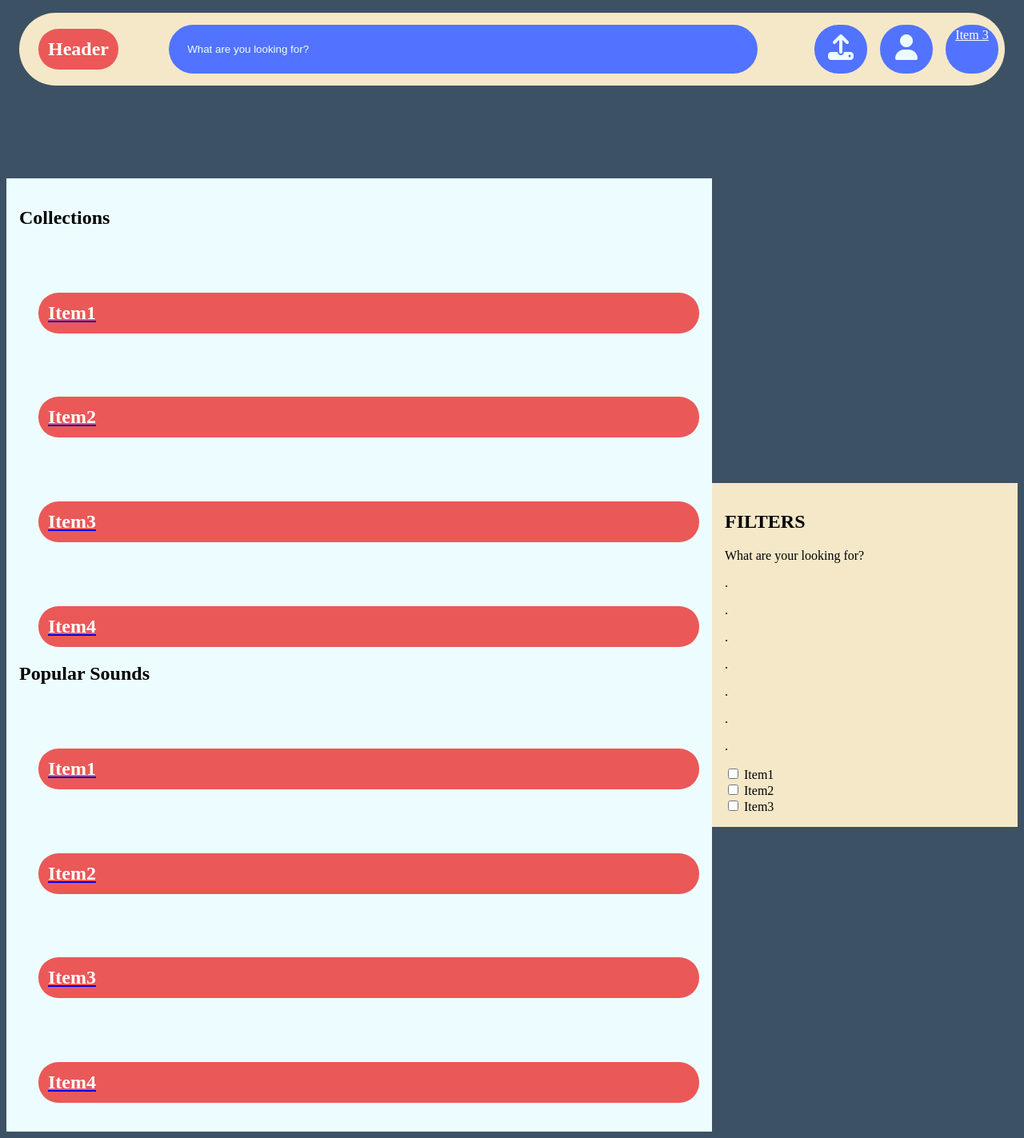
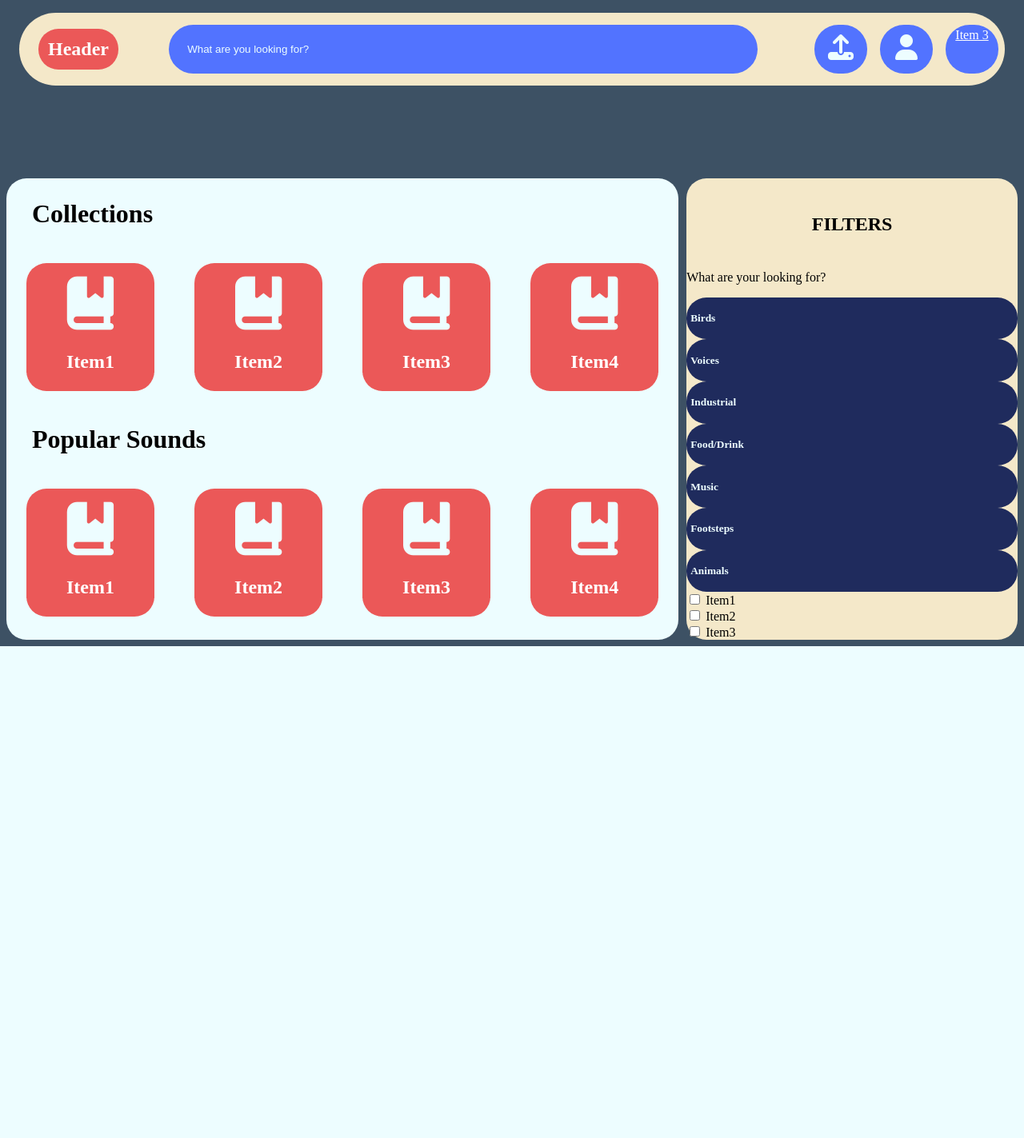
Before and after one commit to NoahZS-webdev/catalystSoundLib, a PHP site: page / in a window 1280 px wide. Shown: the whole page at 80% size. After the commit the page ends 808 px from the top, so only its background shows below. Run offline with PHP 8.4, Linux system fonts and the light colour scheme; some libraries are stand-ins or nearby versions.

Commit message:
reworked index.html

```diff
--- a/css/styles.css
+++ b/css/styles.css
@@ -13,7 +13,6 @@ body {
 h2 {
     background-color: #eb5858;
     color: #ffffff;
-
     margin-left: 1em;
     padding: .5em;
     border-radius: 25px;
@@ -88,26 +87,94 @@ input[type=text], select, textarea {
     text-align: left;
 }
 
+.flexContain {
+    display: flex;
+    flex-direction: row;
+}
+
 /* style specifies how big the spacer div is */
 .spacer {
     height: 100px;
 }
+/**/
 
-.flexContain{
-    margin: auto;
-    background-color: #edfdff;
-    flex-basis: 68%;
-    padding: 1em;
+/* styles for the main section */
+.mainDiv {
+    display: flex;
+    flex-direction: row;
+    gap: 10px;
 }
 
-.flexFilter{
-    margin: auto;
-    background-color: #f4e8c9;
-    flex-basis: 28%;
-    padding: 1em;
+.filterdpop {
+    background-color: #edfdff;
+    flex-basis: 67%;
+    border-radius: 25px;
 }
 
+.filterdpop h1 {
+    padding-left:1em;
+    font-size: 2em;
+}
 
-.flexbox{
+.collectionsContainer {
     display: flex;
+    flex-direction: row;
+    justify-content: space-around;
+
 }
+
+.flexSoundbox {
+    background-color: #eb5858;
+    margin: 1em;
+    flex-basis: 10em;
+    text-align: center;
+    border-radius: 25px;
+    height: 10em;
+}
+
+.flexSoundbox i {
+    font-size: 50pt;
+    text-align: center;
+    padding-bottom: .4em;
+}
+
+.flexSoundbox h2{
+    margin: 0;
+    padding: 0;
+    border-radius: 0;
+}
+
+.flexSoundbox a {
+    text-decoration: none;
+}
+
+.filterdpop2 {
+    background-color: #f4e8c9;
+    flex-basis: 33%;
+    border-radius: 25px;
+}
+
+.filterdpop2 h1 {
+    padding: 1em;
+    text-align: center;
+}
+
+.filtersConainer {
+    display: flex;
+    flex-direction: row;
+    flex-wrap: wrap;
+}
+
+.filterButton h3 {
+    font-size: 10pt;
+}
+
+.filterButton {
+    background-color: #1f2b5d;
+    color: #edfdff;
+    border-radius: 25px;
+    padding: 5px;
+    width: auto;
+}
+
+/* end styles for main section */
--- a/index.html
+++ b/index.html
@@ -38,58 +38,89 @@
     </div>
 
 <!-- Section for the flexbox containing the sounds/categories -->
-    <section class="filterdpop">
-        <div class="flexbox">
-            <div class="flexContain">
+ <section class="mainSection">
+<div class="mainDiv">
+ <div class="filterdpop">
     <h1>Collections</h1>
-                <div class="flexSound">
+    <div class="collectionsContainer">
+
+        <div class="flexSoundbox">
             <a href="#" class="FlexCollect">
                 <i class="fa-solid fa-book-bookmark"></i>
                 <h2>Item1</h2>
             </a>
+        </div>
+
+        <div class="flexSoundbox">
             <a href="#" class="FlexCollect">
                 <i class="fa-solid fa-book-bookmark"></i>
                 <h2>Item2</h2>
             </a>
+        </div>
+
+        <div class="flexSoundbox">
             <a href="#" class="FlexCollect">
                 <i class="fa-solid fa-book-bookmark"></i>
                 <h2>Item3</h2>
             </a>
-                    <a href="#" class="FlexCollect">
-                        <i class="fa-solid fa-book-bookmark"></i>
-                        <h2>Item4</h2>
-                    </a>
         </div>
-                <h1>Popular Sounds</h1>
-                <div class="FlexSound">
-                    <a href="#" class="FlexCollect">
-                        <i class="fa-solid fa-book-bookmark"></i>
-                        <h2>Item1</h2>
-                    </a>
-                    <a href="#" class="FlexCollect">
-                        <i class="fa-solid fa-book-bookmark"></i>
-                        <h2>Item2</h2>
-                    </a>
-                    <a href="#" class="FlexCollect">
-                        <i class="fa-solid fa-book-bookmark"></i>
-                        <h2>Item3</h2>
-                    </a>
+
+        <div class="flexSoundbox">
             <a href="#" class="FlexCollect">
                 <i class="fa-solid fa-book-bookmark"></i>
                 <h2>Item4</h2>
             </a>
         </div>
     </div>
-            <div class="flexFilter">
+
+    <h1>Popular Sounds</h1>
+    <div class="collectionsContainer">
+
+        <div class="flexSoundbox">
+            <a href="#" class="FlexCollect">
+                <i class="fa-solid fa-book-bookmark"></i>
+                <h2>Item1</h2>
+            </a>
+        </div>
+
+        <div class="flexSoundbox">
+            <a href="#" class="FlexCollect">
+                <i class="fa-solid fa-book-bookmark"></i>
+                <h2>Item2</h2>
+            </a>
+        </div>
+
+        <div class="flexSoundbox">
+            <a href="#" class="FlexCollect">
+                <i class="fa-solid fa-book-bookmark"></i>
+                <h2>Item3</h2>
+            </a>
+        </div>
+
+        <div class="flexSoundbox">
+            <a href="#" class="FlexCollect">
+                <i class="fa-solid fa-book-bookmark"></i>
+                <h2>Item4</h2>
+            </a>
+        </div>
+    </div>
+
+
+</div>
+    <div class="filterdpop2">
         <h1>FILTERS</h1>
         <p class=look>What are your looking for?</p>
-                <p class=item>.</p>
-                <p class=item>.</p>
-                <p class=item>.</p>
-                <p class=item>.</p>
-                <p class=item>.</p>
-                <p class=item>.</p>
-                <p class=item>.</p>
+        <div class="filtersContainer">
+            <div class="filterButton"><h3>Birds</h3></div>
+            <div class="filterButton"><h3>Voices</h3></div>
+            <div class="filterButton"><h3>Industrial</h3></div>
+            <div class="filterButton"><h3>Food/Drink</h3></div>
+            <div class="filterButton"><h3>Music</h3></div>
+            <div class="filterButton"><h3>Footsteps</h3></div>
+            <div class="filterButton"><h3>Animals</h3></div>
+        </div>
+
+
         <input type="checkbox" id="item1" name="item1" value="item1">
         <label for="item1">Item1</label>
         <br>
@@ -101,6 +132,7 @@
     </div>
 </div>
 </section>
+
 </body>
 
 </html>
```
Lines whose indentation alone changed are shown as unchanged.
